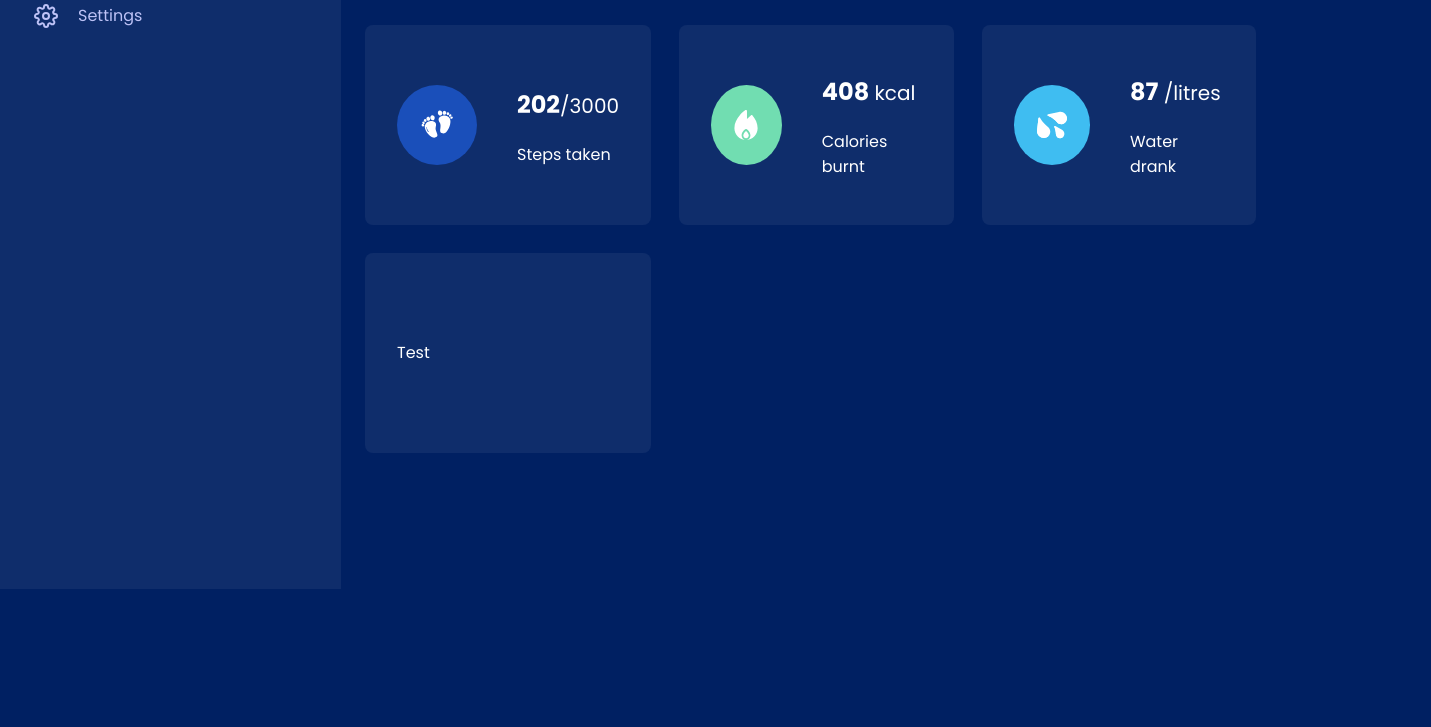
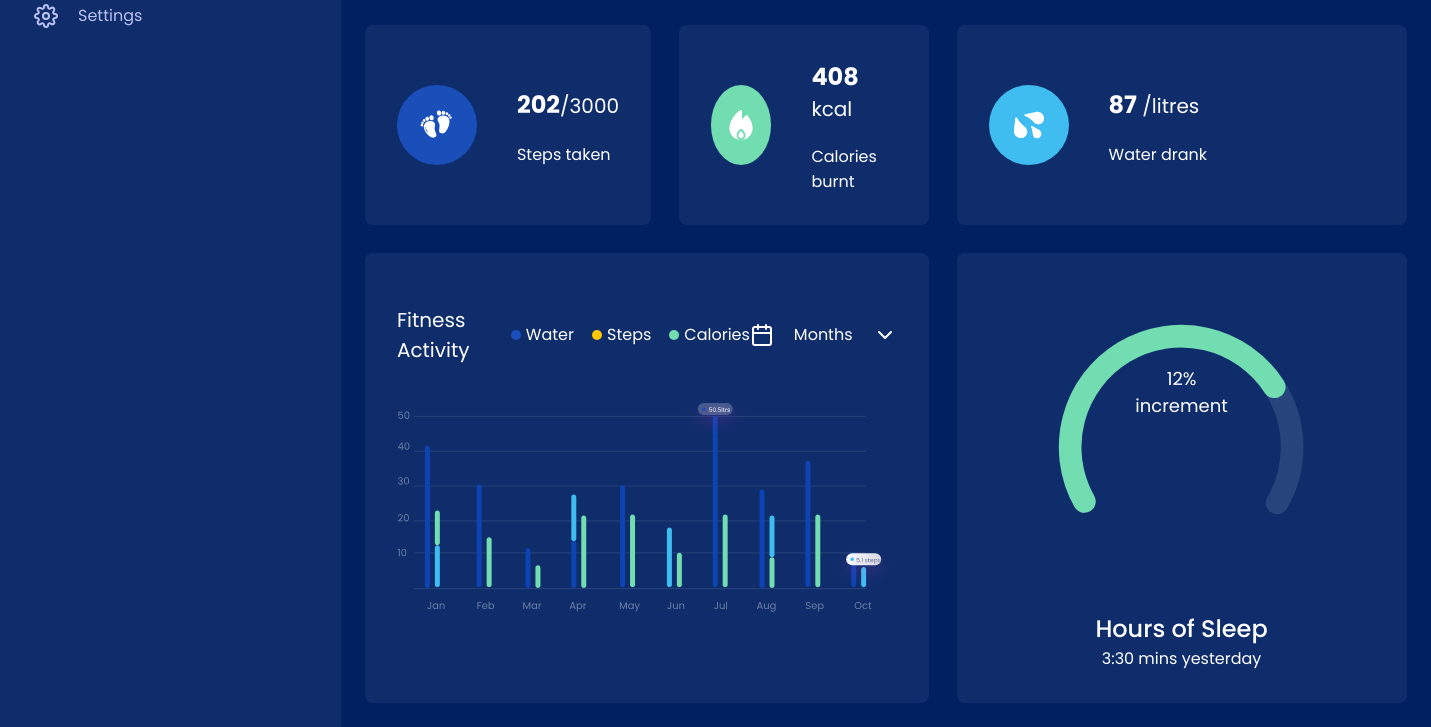
Before and after one commit to Erl1nd/admin-dashboard, a plain HTML site: page index.html in a window 1280 px wide. Shown: the part 500-1227 px from the top of the page, 1431 px wide, since content can reach past the window. Before the commit the page ends 1089 px from the top, so only its background shows below. Drawn offline with Linux system fonts and the light colour scheme.

Commit message:
Added Graph and sleep tracker

```diff
--- a/css/styles.css
+++ b/css/styles.css
@@ -22,9 +22,10 @@ body {
 .sidebar {
     background-color: var(--element-background);
     width: 293px;
-    height: 1025px;
+    height: 2000px;
     color: white;
     padding: 32px 24px;
+    position: fixed;
 }
 
 .logo {
@@ -66,6 +67,7 @@ body {
     flex: 1;
     color: white;
     padding: 24px 24px;
+    margin-left: 340.98px;
 }
 
 /* MAIN -> HEADER */
@@ -189,3 +191,112 @@ body {
 .main-grid .grid-card .subtitle {
     font-size: 16px;
 }
+
+/* GRAPH */
+
+.main-grid .graph {
+    padding: 32px;
+    height: 450px;
+    border-radius: 8px;
+    background-color: var(--element-background);
+    box-sizing: border-box;
+    grid-column-end: span 2;
+    display: flex;
+    flex-direction: column;
+}
+
+.graph .header{
+    display: flex;
+    align-items: center;
+    margin-bottom: 10px;
+}
+
+.main-grid .graph .card-title {
+    font-size: 20px;
+}
+
+.legend ul {
+    list-style-type: none;
+    display: flex;
+    gap: 18px;
+}
+
+.legend ul li {
+    display: flex;
+    align-items: center;
+    gap: 5px;
+}
+
+.legend .dot-1,
+.legend .dot-2,
+.legend .dot-3 {
+    height: 10px;
+    width: 10px;
+    border-radius: 50%;
+}
+
+.legend .dot-1 {
+    background-color: #1A4EBA;
+}
+
+.legend .dot-2 {
+    background-color: #FFC700;
+}
+
+.legend .dot-3 {
+    background-color: #71DDB1;
+}
+
+.graph .calendar {
+    display: flex;
+    gap: 20px;
+    align-items: center;
+}
+
+.graph .graph-image {
+    width: 100%;
+    height: auto;
+}
+
+
+/* SLEEP CARD */
+.main-grid .sleep-card {
+    padding: 32px;
+    height: 450px;
+    border-radius: 8px;
+    background-color: var(--element-background);
+    box-sizing: border-box;
+    display: flex;
+    flex-direction: column;
+    align-items: center;
+    justify-content: center;
+}
+
+.main-grid .sleep-card .sleep-icon {
+    scale: 1.5;
+}
+
+.main-grid .sleep-card .indicator {
+    position: relative;
+    height: 100%;
+    width: 100%;
+    display: flex;
+    justify-content: center;
+}
+
+.main-grid .sleep-card .indicator p {
+    position: absolute;
+    top: 80px;
+    font-size: 18px;
+    text-align: center;
+}
+
+.sleep-card h1 {
+    margin: 0;
+    font-weight: 500;
+    font-size: 24px;
+}
+
+.sleep-card p {
+    margin: 0;
+}
--- a/index.html
+++ b/index.html
@@ -89,7 +89,32 @@
                         <p class="subtitle">Water drank</p>
                     </div>
                 </div>
-                <div class="grid-card">Test</div>
+                <div class="graph">
+                    <div class="header">
+                        <p class="card-title">Fitness Activity</p>
+                        <div class="legend">
+                            <ul>
+                                <li><div class="dot-1"></div> Water</li>
+                                <li><div class="dot-2"></div> Steps</li>
+                                <li><div class="dot-3"></div> Calories</li>
+                            </ul>
+                        </div>
+                        <div class="calendar">
+                            <img src="./icons/calendar.svg" alt="">
+                            <P>Months</P>
+                            <img src="./icons/chevron-down.svg" alt="">
+                        </div>
+                    </div>
+                    <img class="graph-image" src="./icons/graph.svg" alt="">
+                </div>
+                <div class="sleep-card">
+                    <div class="indicator">
+                        <img class="sleep-icon" src="./icons/sleep.svg" alt="">
+                        <p>12% <br> increment</p>
+                    </div>
+                    <h1>Hours of Sleep</h1>
+                    <p>3:30 mins yesterday</p>
+                </div>
             </div>
         </div>
     </div>
```
Also changed, not shown: icons/calendar.svg (added), icons/chevron-down.svg (added), icons/graph.svg (added), icons/sleep.svg (added).
